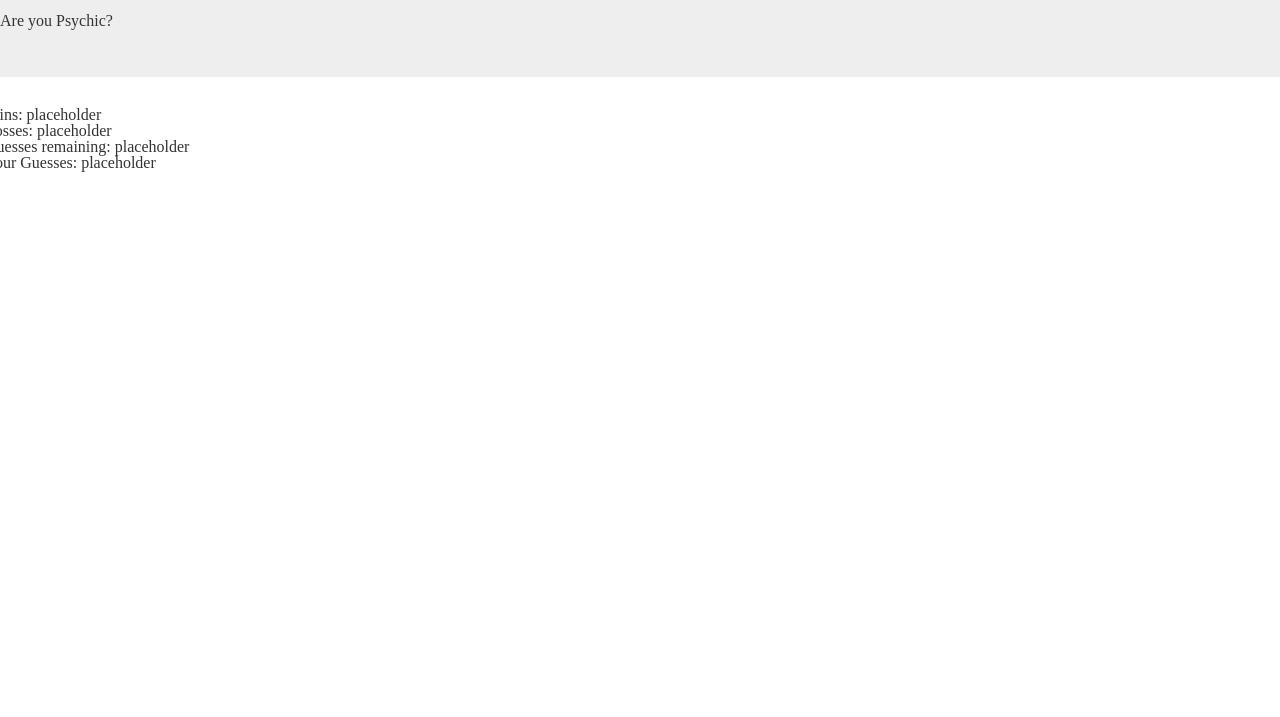
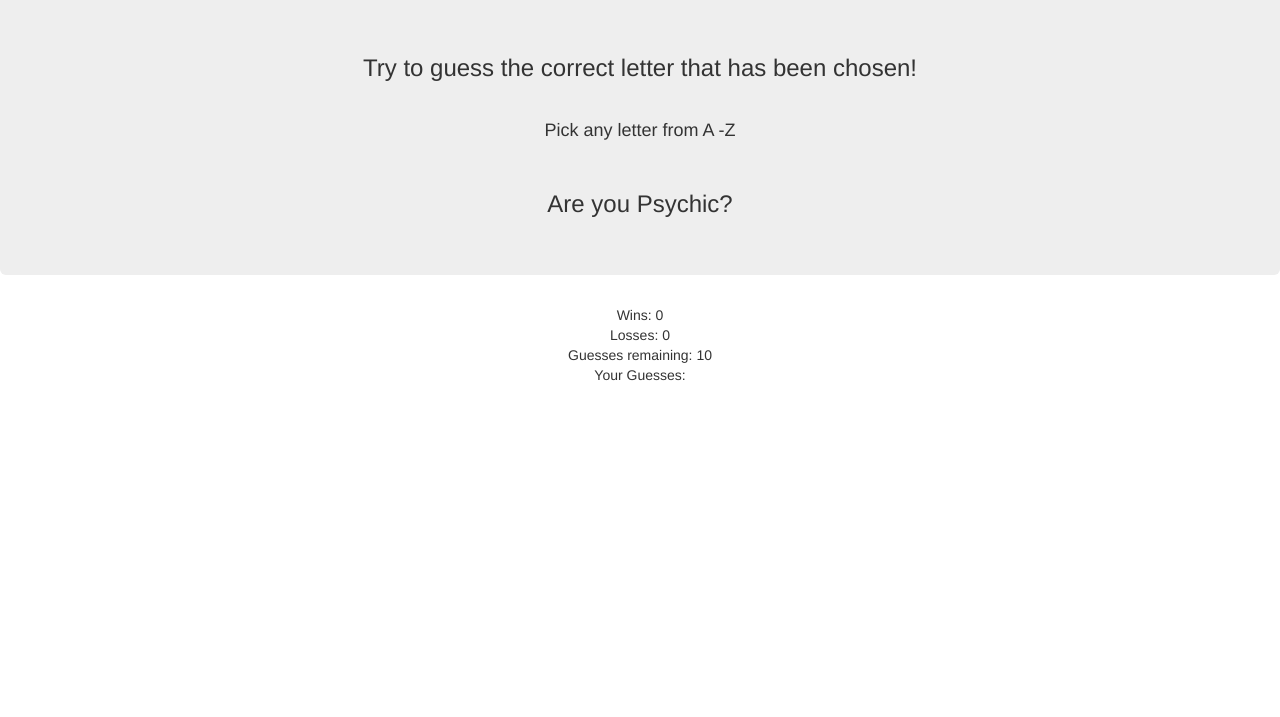
Before and after one commit to merendinoir/Psychic-Game, a plain HTML site: page index.html in a window 1280 px wide. Shown: the part 83-800 px from the top of the page. Drawn offline with nearby package versions, Linux system fonts and the light colour scheme.

Commit message:
Additional css, updated ReadMe, fixed typo in html

```diff
--- a/assets/java/game.js
+++ b/assets/java/game.js
@@ -1,45 +1,37 @@
-// list of letters
 var letterList = [
     'a', 'b', 'c', 'd', 'e', 'f', 'g', 'h', 'i', 'j', 'k', 'l','m', 'n', 'o', 'p', 'q', 'r','s', 't', 'u', 'v', 'w', 'x', 'y', 'z'];
 
-// list of incorrect guesses
-var incorrectGuesses = [];
+var wrongGuesses = [];
 
-// other variables
-var secretLetter = null;
+var letter = null;
 var wins = 0;
 var losses = 0;
-var guessesRemaining = 0;
-// var myGuess = null;
+var guesses = 0;
 
-// reset game state and assign a new secret
 function reset() {
-    guessesRemaining = 10;
-    incorrectGuesses = [];
-    secretLetter = letterList[Math.floor(Math.random() * letterList.length)];
-
-    // for testing
-    console.log('The secret letter is: ' + secretLetter);
+    guesses = 10;
+    wrongGuesses = [];
+    letter = letterList[Math.floor(Math.random() * letterList.length)];
+    console.log('The letter is: ' + letter);
 }
 
-// update display
 function updateDisplay() {
     $('.winCount').text(wins);
     $('.lossCount').text(losses);
-    $('.guessesLeft').text(guessesRemaining);
-    $('.yourGuesses').text(incorrectGuesses.join(' '));
+    $('.guessesLeft').text(guesses);
+    $('.yourGuesses').text(wrongGuesses.join(' '));
 }
 
-// game play
+// onkeyup fxn
 document.onkeyup = function (event) {
-    var guess = String.fromCharCode(event.keyCode).toLowerCase();
-    if (guess == secretLetter) {
+    var userGuess = String.fromCharCode(event.keyCode).toLowerCase();
+    if (userGuess == letter) {
         wins++;
         reset();
     } else {
-        guessesRemaining--;
-        incorrectGuesses.push(guess);
-        if( guessesRemaining <= 0) {
+        guesses--;
+        wrongGuesses.push(userGuess);
+        if( guesses <= 0) {
             losses++;
             reset();
         }
@@ -47,6 +39,5 @@ document.onkeyup = function (event) {
     updateDisplay();
 }
 
-// initial set
 reset();
 updateDisplay();
--- a/index.html
+++ b/index.html
@@ -1,55 +1,67 @@
 <!DOCTYPE html>
 <html>
   <head>
+    <meta charset="UTF-8">
+    <meta name="viewport" content="width=device-width, initial-scale=1.0">
+    <meta http-equiv="X-UA-Compatible" content="ie=edge">
     <title>The Psychic Game</title>
 
-  <link rel="stylesheet" href="https://maxcdn.bootstrapcdn.com/bootstrap/3.3.7/css/bootstrap.min.css">
-  <link rel="stylesheet" type="text/css" href="./Assets/CSS/reset.css">
-  <link rel="stylesheet" type="text/css" href="./Assets/CSS/Psychic.css">
-  <script src="./Assets/Javascript/Psychic.js"></script>
+<link rel="stylesheet" href="Assets/css/reset.css">
+
+<script src="https://code.jquery.com/jquery-3.2.1.min.js"
+integrity="sha256-hwg4gsxgFZhOsEEamdOYGBf13FyQuiTwlAQgxVSNgt4="
+crossorigin="anonymous"></script>
+
+<link rel="stylesheet" href="https://maxcdn.bootstrapcdn.com/bootstrap/3.3.7/css/bootstrap.min.css" integrity="sha384-BVYiiSIFeK1dGmJRAkycuHAHRg32OmUcww7on3RYdg4Va+PmSTsz/K68vbdEjh4u" crossorigin="anonymous">
+
+<script src="https://maxcdn.bootstrapcdn.com/bootstrap/3.3.7/js/bootstrap.min.js" integrity="sha384-Tc5IQib027qvyjSMfHjOMaLkfuWVxZxUPnCJA7l2mCWNIpG9mGCD8wGNIcPD7Txa" crossorigin="anonymous"></script>
 
   </head>
+
   <body>
-
-<div class="container.fluid">
+  <div class="conatiner-fluid">
       <div class="row">
-    <h1 class="col-md-12">The Psychic Game</h1>
+          <div class="header">
+              <h1 style="text-align: center">Psychic Game</h1>
           </div>
-
-  <div class="row">
-    <div class="col-md-12 jumbotron">
-      <h3>Try to guess the correct letter that has been chosen! Pick any letter from A -Z </h3>
-    <br>
-      <h2>Are you Psychic?</h2>
       </div>
   </div>
 
+  <div class="container-fluid">
       <div class="row">
+          <div class="jumbotron main">
+              <div class="instuctions" style="text-align: center">
+                  <h3>Try to guess the correct letter that has been chosen! </h3> <br>
+                  <h4>Pick any letter from A -Z</h4>
+                  <br>
+                  <h3>Are you Psychic?</h3>
+              </div>
+      </div>
+  <div class="container-fluid" style="text-align:center">
+      <div class="row">
+              <div class="wins">
                   <span>Wins: </span>
-    <span class="">placeholder</span>
+                  <span class="winCount">placeholder</span>
               </div>
-
-  <div class="row">
+              <div class="losses">
                   <span>Losses: </span>
-    <span class="">placeholder</span>
+                  <span class="lossCount">placeholder</span>
               </div>
-
-  <div class="row">
+              <div class="guesses">
                   <span>Guesses remaining: </span>
-    <span class="">placeholder</span>
+                  <span class="guessesLeft">placeholder</span>
               </div>
-
-  <div class="row">
+              <div>
                   <span>Your Guesses: </span>
-    <span class="">placeholder</span>
+                  <span class="yourGuesses">placeholder</span>
+              </div>
+          </div>
       </div>
 
     </div>
 
-
-<script src="assets/game.js">
+      <script src="assets/java/game.js">
 
       </script>
-
   </body>
 </html>
```
Also changed, not shown: assets/css/style.css (deleted), 1 other file. Lines whose indentation alone changed are shown as unchanged.
